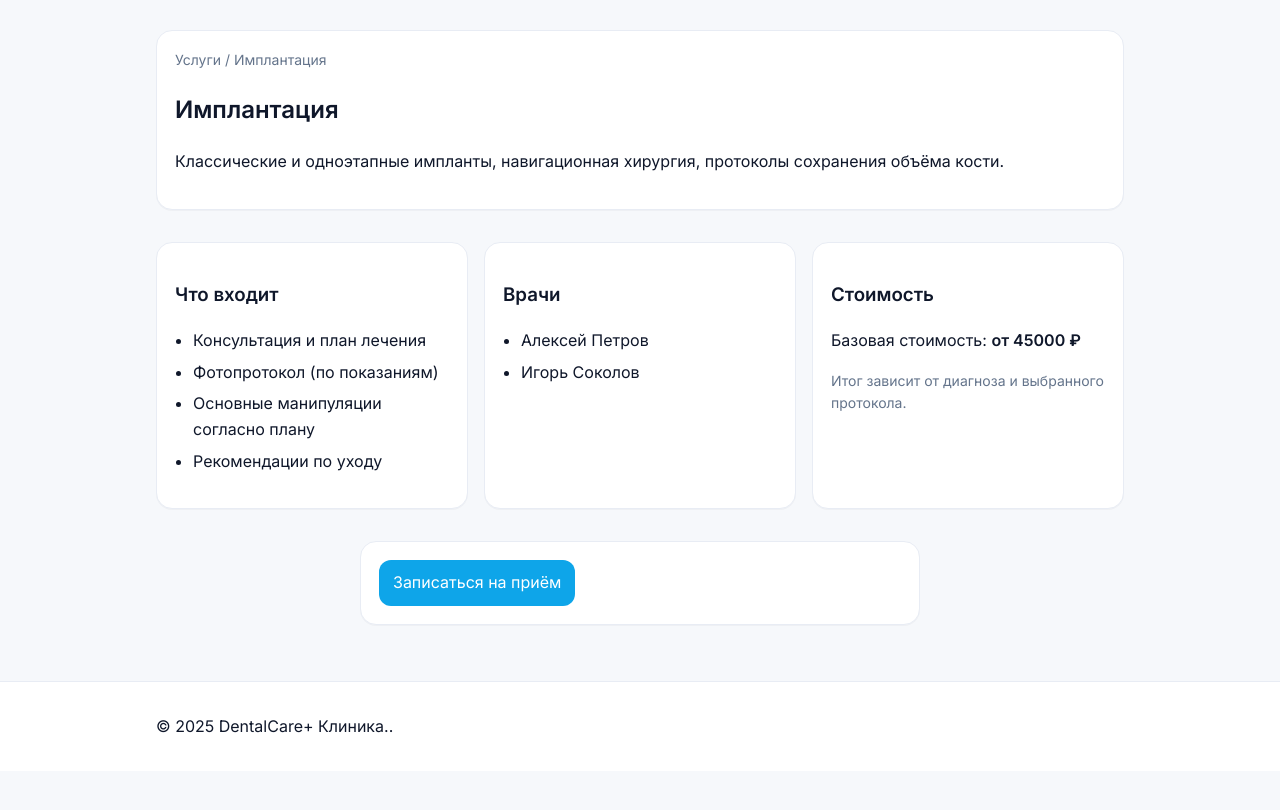
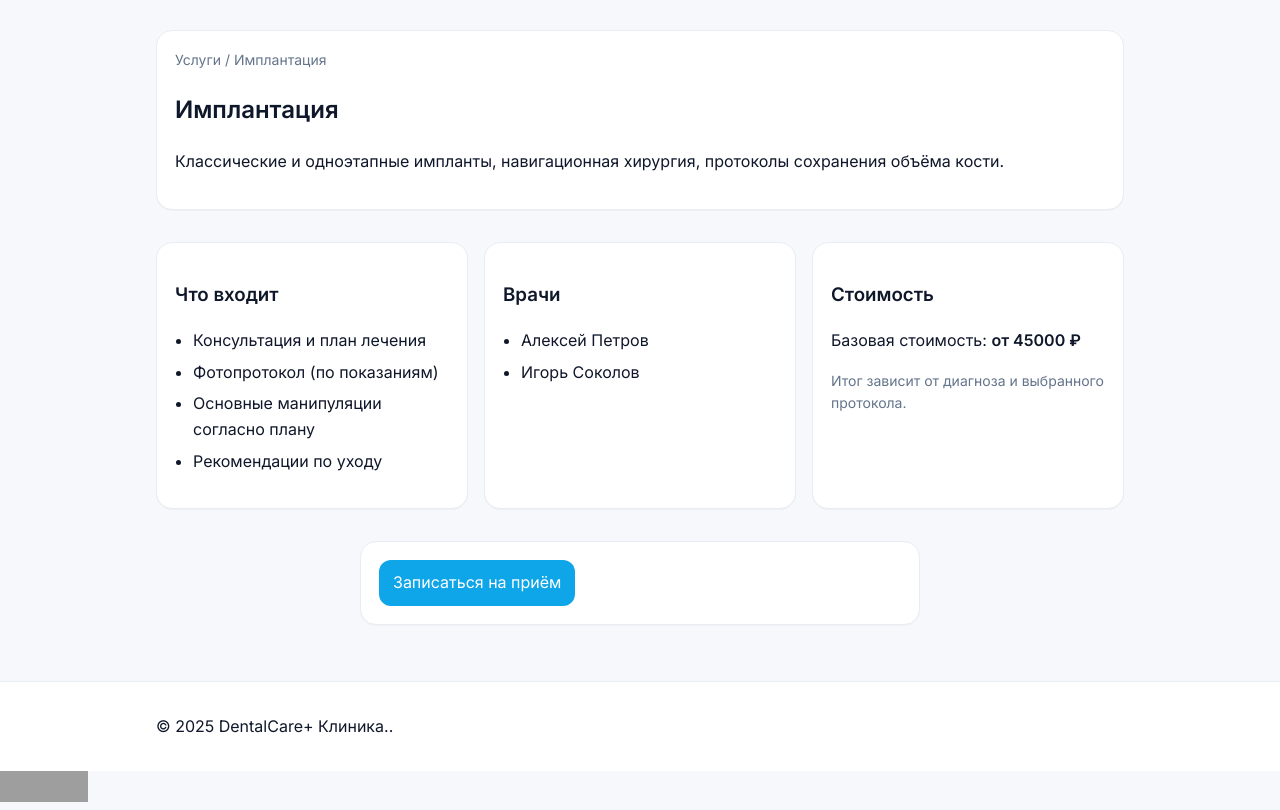
Before and after one commit to koshakkkq/koshakkkq.github.io, a plain HTML site: page service-implant.html in a window 1280 px wide. Shown: the part 77-887 px from the top of the page. Before the commit the page ends 848 px from the top, so only its background shows below. Drawn offline with Linux system fonts and the light colour scheme; grey boxes are pictures that could not be loaded.

Commit message:
Update service-implant.html

```diff
--- a/service-implant.html
+++ b/service-implant.html
@@ -67,5 +67,23 @@
     </div>
   </footer>
   <script src="assets/main.js"></script>
+  <!-- Top.Mail.Ru counter -->
+<script type="text/javascript">
+var _tmr = window._tmr || (window._tmr = []);
+_tmr.push({id: "3714593", type: "pageView", start: (new Date()).getTime()});
+(function (d, w, id) {
+  if (d.getElementById(id)) return;
+  var ts = d.createElement("script"); ts.type = "text/javascript"; ts.async = true; ts.id = id;
+  ts.src = "https://top-fwz1.mail.ru/js/code.js";
+  var f = function () {var s = d.getElementsByTagName("script")[0]; s.parentNode.insertBefore(ts, s);};
+  if (w.opera == "[object Opera]") { d.addEventListener("DOMContentLoaded", f, false); } else { f(); }
+})(document, window, "tmr-code");
+</script>
+<noscript><div><img src="https://top-fwz1.mail.ru/counter?id=3714593;js=na" style="position:absolute;left:-9999px;" alt="Top.Mail.Ru" /></div></noscript>
+<!-- /Top.Mail.Ru counter -->
+<!-- Top.Mail.Ru logo -->
+<a href="https://top-fwz1.mail.ru/jump?from=3714593">
+<img src="https://top-fwz1.mail.ru/counter?id=3714593;t=479;l=1" height="31" width="88" alt="Top.Mail.Ru" style="border:0;" /></a>
+<!-- /Top.Mail.Ru logo -->
 </body>
 </html>
```
